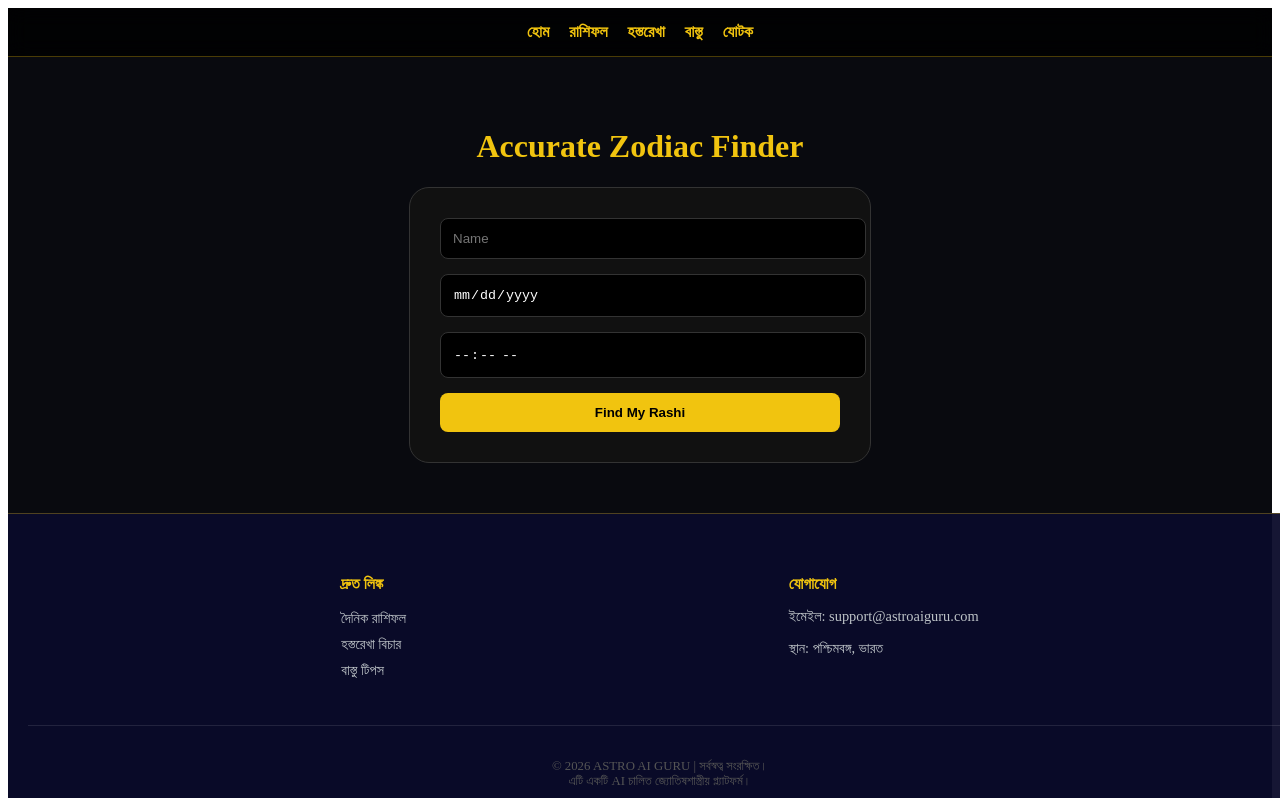
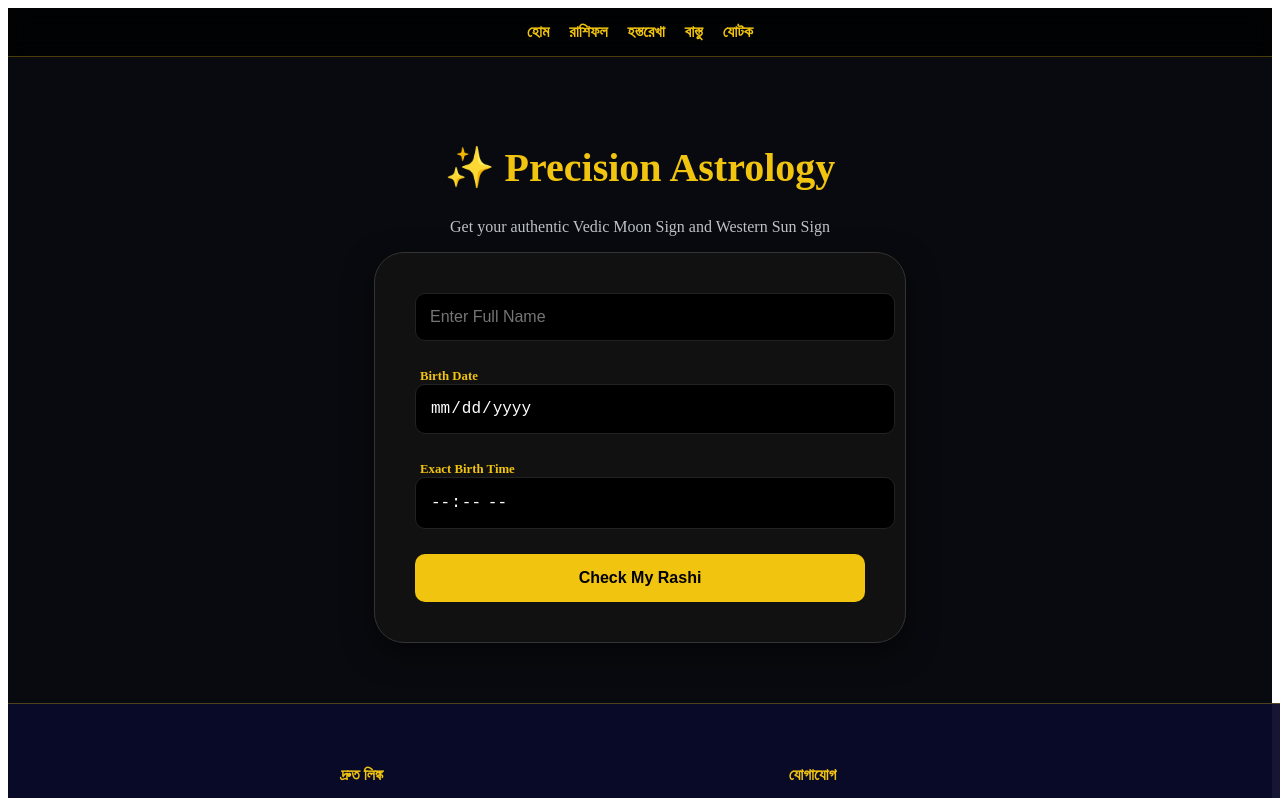
Before and after one commit to astrologyajoy-spec/astro-sit, a Next.js app: page /rashi in a window 1280 px wide. Shown: the top 798 px of the page. Built offline with nearby package versions, Linux system fonts and the light colour scheme.

Commit message:
Update rashi.js

```diff
--- a/pages/rashi.js
+++ b/pages/rashi.js
@@ -14,76 +14,103 @@ export default function Rashi() {
     const dob = e.target.dob.value;
     const time = e.target.time.value;
 
-    const dateObj = new Date(dob);
-    const day = dateObj.getDate();
-    const month = dateObj.getMonth() + 1;
-    const year = dateObj.getFullYear();
+    const [year, month, day] = dob.split('-').map(Number);
     const [hour, min] = time.split(':').map(Number);
 
-    // 1. Sun Sign (Western)
+    // 1. Sun Sign (Western Astrology)
     const getSunSign = (m, d) => {
-      const days = [21, 20, 21, 21, 21, 21, 23, 23, 23, 23, 22, 22];
       const signs = ["Capricorn", "Aquarius", "Pisces", "Aries", "Taurus", "Gemini", "Cancer", "Leo", "Virgo", "Libra", "Scorpio", "Sagittarius"];
-      return d < days[m - 1] ? signs[m - 1] : signs[m % 12];
+      const last_days = [19, 18, 20, 19, 20, 20, 22, 22, 22, 22, 21, 21];
+      return d <= last_days[m - 1] ? signs[m - 1] : signs[m % 12];
     };
 
-    // 2. Accurate Moon Sign Calculation (Luni-Solar Logic)
-    const getMoonSign = (y, m, d, h, mn) => {
+    // 2. High-Accuracy Vedic Moon Sign Algorithm
+    const getVedicMoonSign = (y, m, d, h, mn) => {
       const signs = ["Aries", "Taurus", "Gemini", "Cancer", "Leo", "Virgo", "Libra", "Scorpio", "Sagittarius", "Capricorn", "Aquarius", "Pisces"];
 
-      // Epoch calculation for 2000-01-01
-      const decimalDate = y + (m - 1) / 12 + d / 365;
-      const daysSinceEpoch = (y - 2000) * 365.25 + (m - 1) * 30.6 + d + (h / 24);
+      // Calculate Julian Day
+      if (m <= 2) { y -= 1; m += 12; }
+      let A = Math.floor(y / 100);
+      let B = 2 - A + Math.floor(A / 4);
+      let JD = Math.floor(365.25 * (y + 4716)) + Math.floor(30.6001 * (m + 1)) + d + B - 1524.5;
+      JD += (h + mn / 60) / 24;
 
-      // Moon's mean longitude
-      let moonLon = 218.316 + 13.176396 * daysSinceEpoch;
-      moonLon = moonLon % 360;
+      // Moon's position calculation (Mean Longitude)
+      let T = (JD - 2451545.0) / 36525;
+      let L0 = 218.316 + 481267.881 * T; // Moon's mean longitude
+
+      // Lahiri Ayanamsa Correction (Crucial for Vedic Astrology)
+      let ayanamsa = 22.467 + 0.00014 * (y - 1900) + 0.0397 * T;
+      let moonLon = (L0 - ayanamsa) % 360;
       if (moonLon < 0) moonLon += 360;
 
-      // Vedic Ayanamsa Correction (Approx. 24 degrees for current era)
-      const ayanamsa = 23.85 + (0.013 * (y - 1900));
-      let vedicMoonLon = moonLon - ayanamsa;
-      if (vedicMoonLon < 0) vedicMoonLon += 360;
-
-      const index = Math.floor(vedicMoonLon / 30);
-      return signs[index];
+      return signs[Math.floor(moonLon / 30)];
     };
 
     const sun = getSunSign(month, day);
-    const moon = getMoonSign(year, month, day, hour, min);
+    const moon = getVedicMoonSign(year, month, day, hour, min);
 
     setTimeout(() => {
-      setResult({ name, sun, moon });
+      setResult({ name, sun, moon, dob, time });
       setLoading(false);
-    }, 1500);
+    }, 2000);
   };
 
   return (
     <div style={{ display: 'flex', flexDirection: 'column', minHeight: '100vh', background: '#090a0f', color: '#fff' }}>
       <Header />
-      <main style={{ flex: 1, padding: '50px 20px', textAlign: 'center' }}>
-        <h1 style={{ color: '#f1c40f' }}>Accurate Zodiac Finder</h1>
 
-        <form onSubmit={calculateRashi} style={{ background: '#111', padding: '30px', borderRadius: '20px', display: 'inline-block', width: '100%', maxWidth: '400px', border: '1px solid #333' }}>
-          <input type="text" name="name" placeholder="Name" required style={inputStyle} />
-          <input type="date" name="dob" required style={inputStyle} />
-          <input type="time" name="time" required style={inputStyle} />
-          <button type="submit" style={btnStyle}>{loading ? "Processing..." : "Find My Rashi"}</button>
-        </form>
+      <main style={{ flex: 1, padding: '60px 20px', textAlign: 'center' }}>
+        <h1 style={{ color: '#f1c40f', fontSize: '2.5rem' }}>✨ Precision Astrology</h1>
+        <p style={{ color: '#bdc3c7' }}>Get your authentic Vedic Moon Sign and Western Sun Sign</p>
 
-        {result && (
-          <div style={{ marginTop: '30px', padding: '20px', border: '2px solid #f1c40f', borderRadius: '15px', display: 'inline-block' }}>
-            <h2>Results for {result.name}</h2>
-            <p>☀️ Sun Sign: <b>{result.sun}</b></p>
-            <p>🌙 Moon Sign (Vedic): <b>{result.moon}</b></p>
-            <p style={{fontSize: '0.8rem', color: '#888'}}>*Based on Vedic Ayanamsa correction</p>
+        {!result ? (
+          <form onSubmit={calculateRashi} style={formStyle}>
+            <input type="text" name="name" placeholder="Enter Full Name" required style={inputStyle} />
+            <div style={{ textAlign: 'left', margin: '10px 0' }}>
+              <label style={labelStyle}>Birth Date</label>
+              <input type="date" name="dob" required style={inputStyle} />
+            </div>
+            <div style={{ textAlign: 'left', margin: '10px 0' }}>
+              <label style={labelStyle}>Exact Birth Time</label>
+              <input type="time" name="time" required style={inputStyle} />
+            </div>
+            <button type="submit" style={btnStyle}>{loading ? "Analyzing Planetary Positions..." : "Check My Rashi"}</button>
+          </form>
+        ) : (
+          <div style={reportContainer}>
+            <h2 style={{ color: '#f1c40f' }}>Astrology Profile: {result.name}</h2>
+            <div style={cardGrid}>
+              <div style={signCard}>
+                <p style={cardLabel}>WESTERN (SUN SIGN)</p>
+                <h1 style={cardValue}>{result.sun}</h1>
+                <p style={cardDesc}>Represents your ego and personality.</p>
+              </div>
+              <div style={signCard}>
+                <p style={cardLabel}>VEDIC (MOON SIGN)</p>
+                <h1 style={cardValue} className="highlight">{result.moon}</h1>
+                <p style={cardDesc}>Represents your soul and emotions.</p>
+              </div>
+            </div>
+            <button onClick={() => setResult(null)} style={backBtn}>Calculate Again</button>
           </div>
         )}
       </main>
+
       <Footer />
     </div>
   );
 }
 
-const inputStyle = { padding: '12px', width: '100%', marginBottom: '15px', borderRadius: '8px', border: '1px solid #333', background: '#000', color: '#fff' };
-const btnStyle = { padding: '12px', background: '#f1c40f', color: '#000', border: 'none', borderRadius: '8px', width: '100%', cursor: 'pointer', fontWeight: 'bold' };
+// Styles
+const formStyle = { background: '#111', padding: '40px', borderRadius: '30px', display: 'inline-block', width: '100%', maxWidth: '450px', border: '1px solid #333', boxShadow: '0 10px 30px rgba(0,0,0,0.5)' };
+const inputStyle = { padding: '14px', width: '100%', marginBottom: '15px', borderRadius: '10px', border: '1px solid #222', background: '#000', color: '#fff', fontSize: '1rem' };
+const labelStyle = { color: '#f1c40f', fontSize: '0.8rem', fontWeight: 'bold', marginLeft: '5px' };
+const btnStyle = { padding: '15px', background: '#f1c40f', color: '#000', border: 'none', borderRadius: '10px', width: '100%', cursor: 'pointer', fontWeight: 'bold', fontSize: '1rem' };
+const reportContainer = { maxWidth: '700px', margin: '0 auto', background: 'rgba(255,255,255,0.02)', padding: '40px', borderRadius: '30px', border: '1px solid #222' };
+const cardGrid = { display: 'flex', gap: '20px', marginTop: '30px', flexWrap: 'wrap' };
+const signCard = { flex: 1, minWidth: '280px', background: '#000', padding: '30px', borderRadius: '20px', border: '1px solid #333', textAlign: 'center' };
+const cardLabel = { fontSize: '0.7rem', letterSpacing: '2px', color: '#888' };
+const cardValue = { fontSize: '2.5rem', margin: '10px 0', color: '#f1c40f' };
+const cardDesc = { fontSize: '0.85rem', color: '#555' };
+const backBtn = { marginTop: '30px', background: 'none', border: '1px solid #333', color: '#888', padding: '10px 20px', cursor: 'pointer', borderRadius: '8px' };
```
